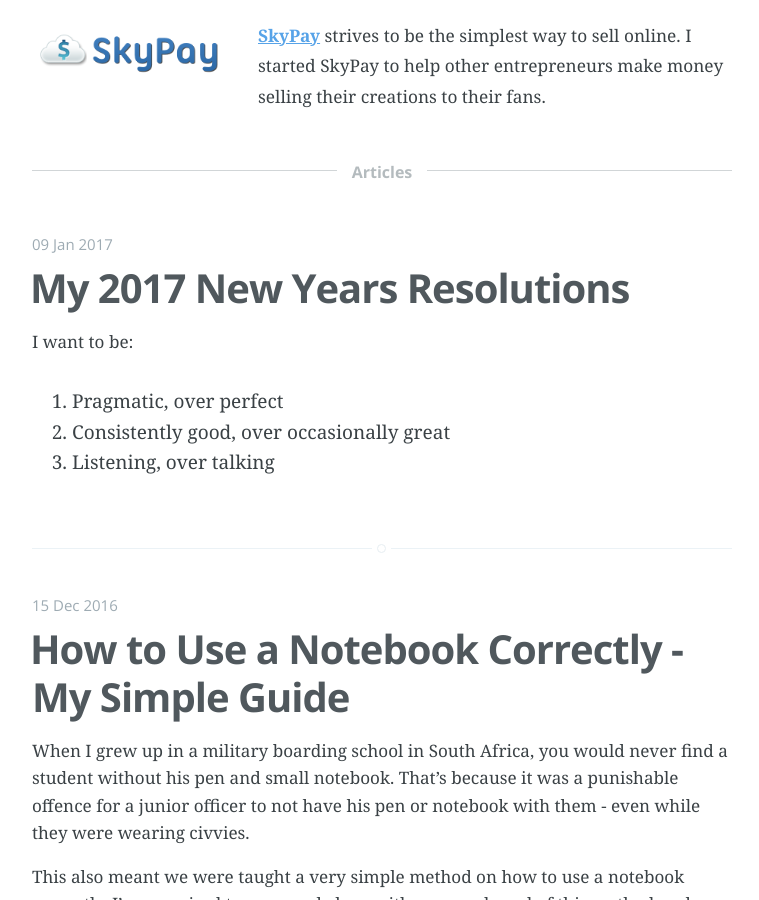
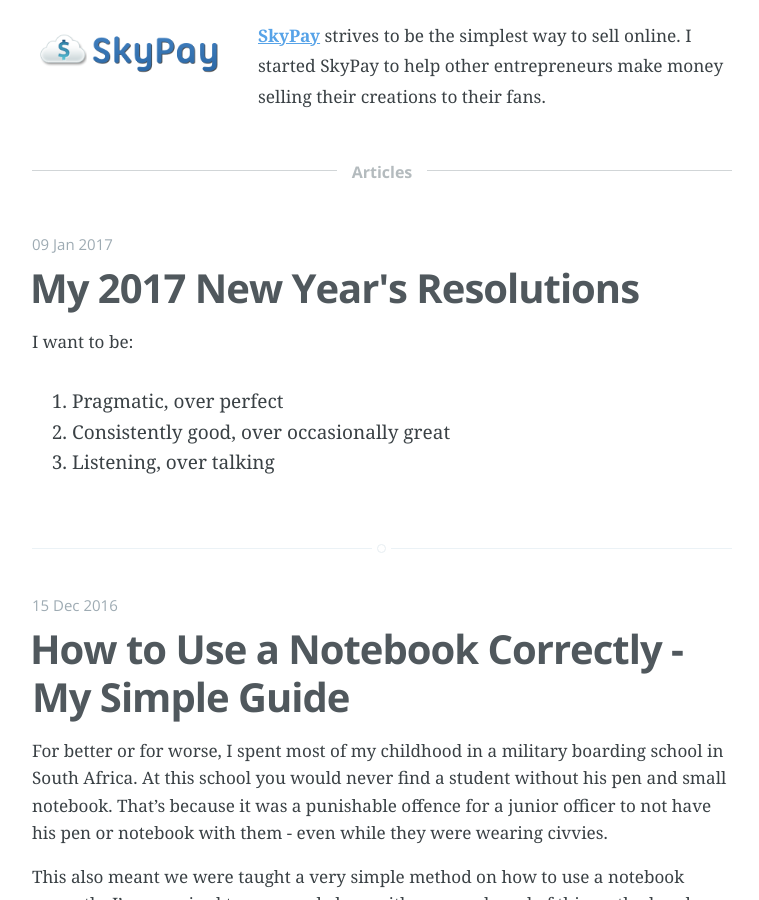
Before and after one commit to lokimeyburg/lokimeyburg.github.io, a Jekyll site: the page built from index.html, in a window 1280 px wide and 900 px high, scrolled down 1363 px. Shown: the whole window, without its empty margins (258-1017 px from the left). Built offline with Jekyll 4.4.1, drawn with Linux system fonts in a browser that asks for light colours; Markdown is read by kramdown in place of the engine named in the settings; the list of posts is cut into pages by our own code.

Commit message:
2017 New Year's Resolution title was missing an apostrophe

```diff
--- a/_posts/2016-12-15-use-notebook-simple-method-correctly.md
+++ b/_posts/2016-12-15-use-notebook-simple-method-correctly.md
@@ -4,7 +4,7 @@ title:  "How to Use a Notebook Correctly - My Simple Guide"
 date:   2016-12-15 10:18:00
 ---
 
-When I grew up in a military boarding school in South Africa, you would never find a student without his pen and small notebook. That's because it was a punishable offence for a junior officer to not have his pen or notebook with them - even while they were wearing civvies.
+For better or for worse, I spent most of my childhood in a military boarding school in South Africa. At this school you would never find a student without his pen and small notebook. That's because it was a punishable offence for a junior officer to not have his pen or notebook with them - even while they were wearing civvies.
 
 This also meant we were taught a very simple method on how to use a notebook correctly. I'm surprised to see people have either never heard of this method, or have the [most complex notebooks](http://becomeawritertoday.com/gtd-moleskine-notebook/) I've ever seen. If it involves sticky notes, then it's already too complex. (You can thank my wife for making me write this article because at first I thought this was mostly common knowledge). Here it is:
 
--- a/_posts/2017-01-09-new-years-resolutions.md
+++ b/_posts/2017-01-09-new-years-resolutions.md
@@ -1,6 +1,6 @@
 ---
 layout: post
-title:  "My 2017 New Years Resolutions"
+title:  "My 2017 New Year's Resolutions"
 date:   2017-01-09 10:18:00
 ---
 
```
